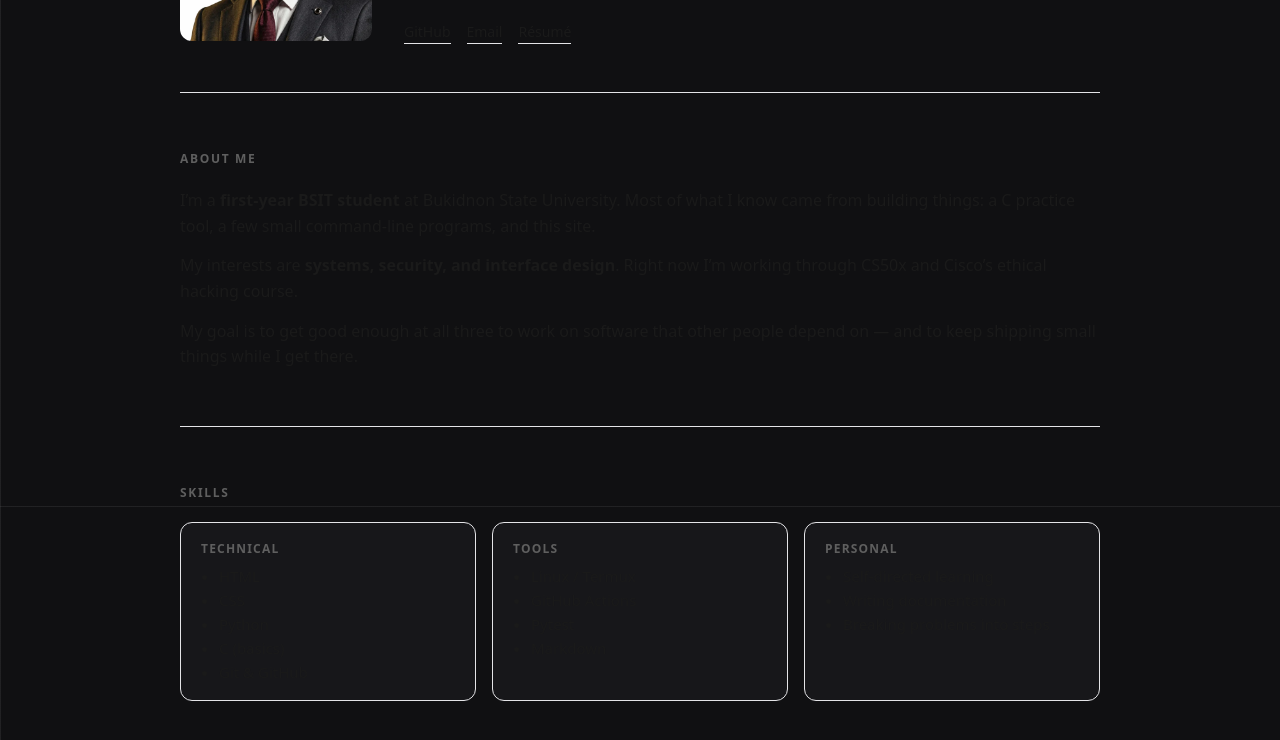
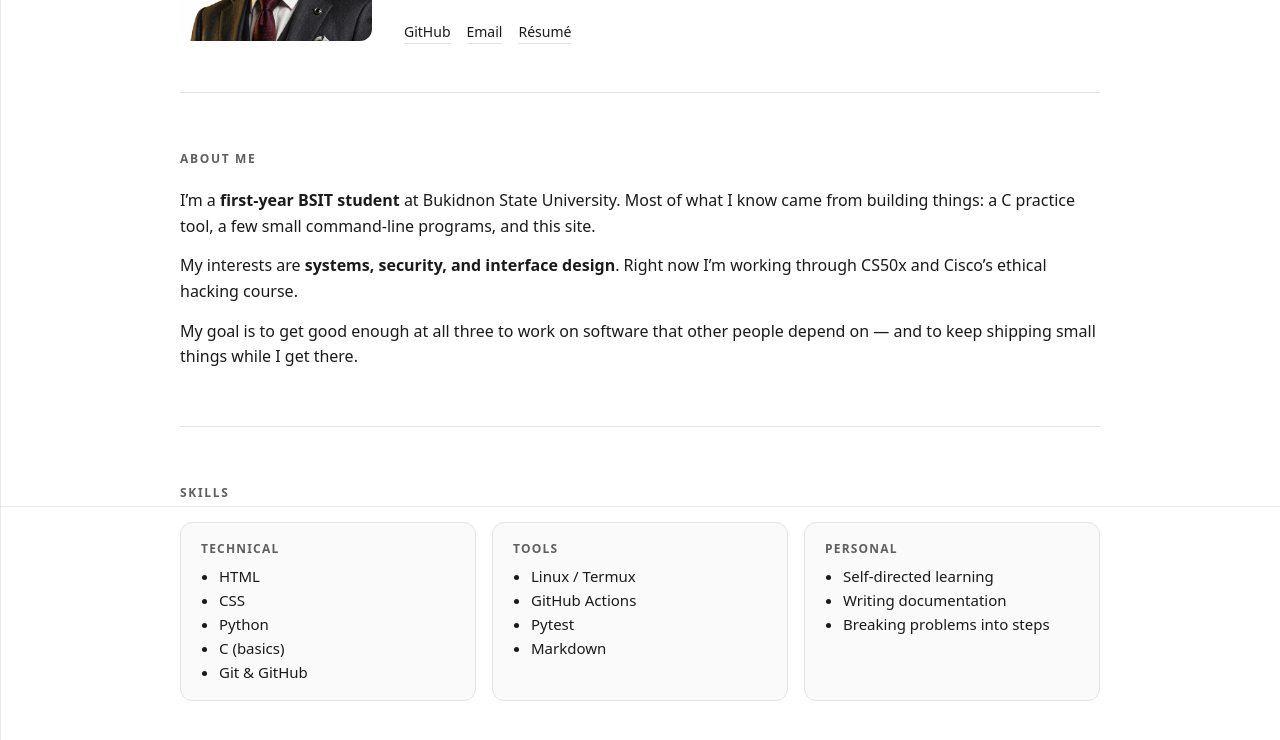
Before and after one commit to DeltaRhoSygnis/web_portfolio, a plain HTML site: page index.html in a window 1280 px wide. Shown: the part 294-1034 px from the top of the page. Drawn offline with Linux system fonts and the light colour scheme.

```diff
--- a/style.css
+++ b/style.css
@@ -1,8 +1,8 @@
 /* 01. CSS VARIABLES*/
 
 :root {
-  --bg: #101012;
-  --card: #17171a;
+  --bg: #ffffff;
+  --card: #fafafa;
 
   --text: #1a1a1a;
   --muted: #5f5f5f;
```
